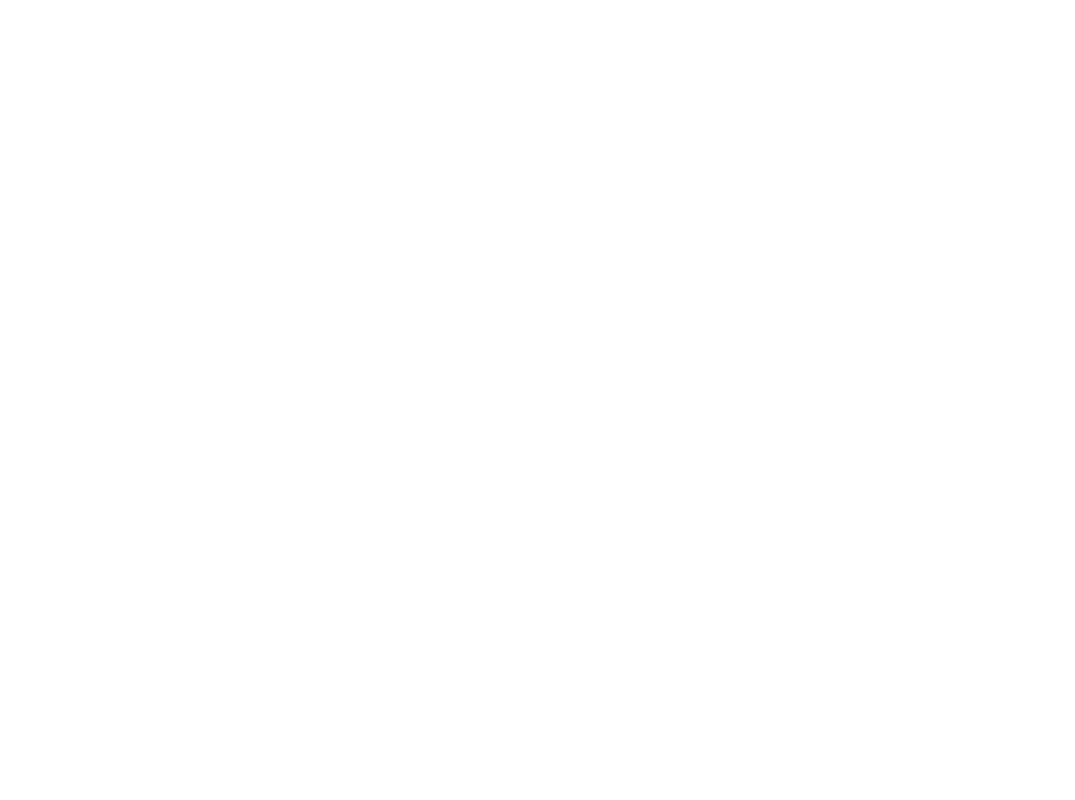
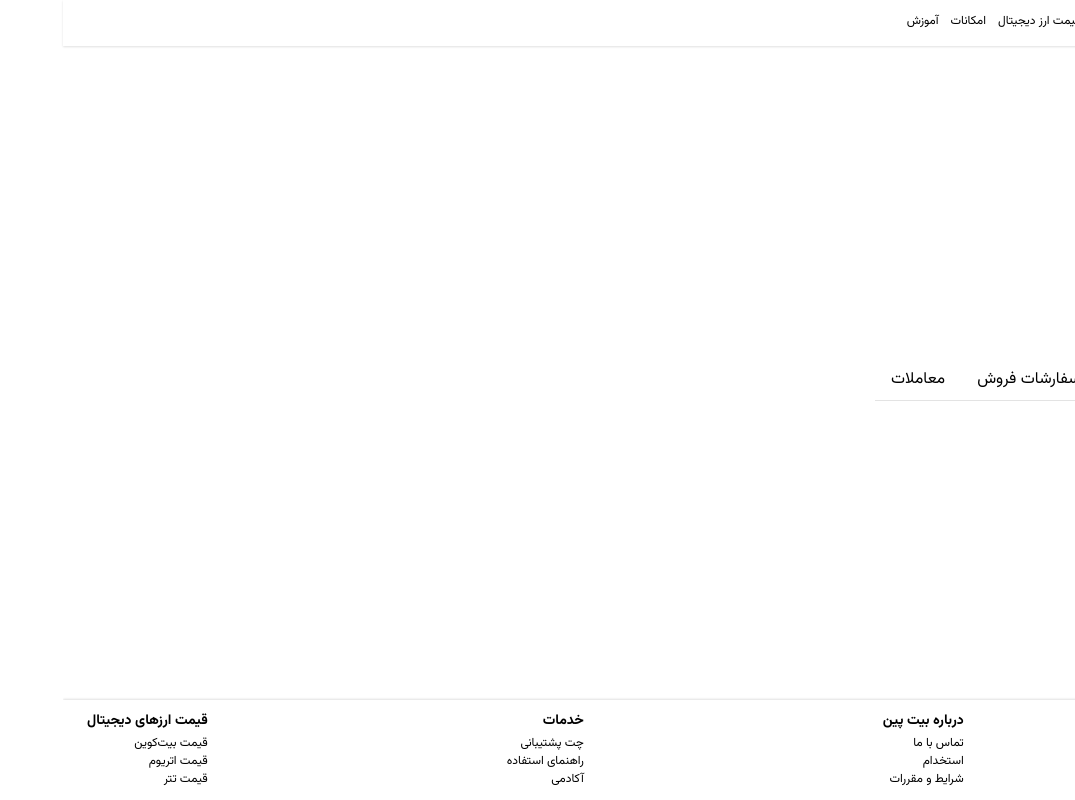
Before and after one commit to Saamiraa/bit-pin-assignment, a React (Vite) app: page /coin/1 in a window 1280 px wide. Before the commit this address had no page. Shown: the whole page, without its empty margins (205-1280 px from the left). Built offline with nearby package versions, Linux system fonts and the light colour scheme.

Commit message:
add cryptoCurrency daetail pages

```diff
--- a/src/App.jsx
+++ b/src/App.jsx
@@ -2,6 +2,7 @@
 
 import Layout from "./layout"
 import Home from "./pages/Home"
+import CryptoCurrency from "./pages/CryptoCurrency"
 
 function App() {
   return (
@@ -9,6 +10,7 @@
       <Routes>
         <Route path="/" element={<Layout />}>
           <Route index element={<Home />} />
+          <Route path="coin/:id" element={<CryptoCurrency />} />
         </Route>
       </Routes>
     </Router>
--- /dev/null
+++ b/src/components/CryptoCurrencyDetail/index.jsx
@@ -0,0 +1,36 @@
+import { useState } from 'react'
+import styles from './style.module.scss'
+
+function CryptoCurrencyDetail() {
+
+  const [activeTab, setActiveTab] = useState('buyOrders')
+
+  const handleTabClick = (tab) => {
+    setActiveTab(tab)
+  }
+
+  return (
+    <div className={styles.cryptoDetailContainer}>
+      <div className={styles.sectionHeader}>
+        <div
+          className={`${styles.tab} ${activeTab === 'buyOrders' ? styles.activeTab : styles.defaultTab}`}
+          onClick={() => handleTabClick('buyOrders')}>
+          <p>سفارشات خرید</p>
+        </div>
+        <div
+          className={`${styles.tab} ${activeTab === 'sellOrders' ? styles.activeTab : styles.defaultTab}`}
+          onClick={() => handleTabClick('sellOrders')}>
+          <p>سفارشات فروش</p>
+        </div>
+        <div
+          className={`${styles.tab} ${activeTab === 'trades' ? styles.activeTab : styles.defaultTab}`}
+          onClick={() => handleTabClick('trades')}>
+          <p>معاملات</p>
+        </div>
+      </div>
+      <div className={styles.detailsContent}></div>
+    </div>
+  )
+}
+
+export default CryptoCurrencyDetail
--- /dev/null
+++ b/src/components/CryptoCurrencyDetail/style.module.scss
@@ -0,0 +1,37 @@
+.cryptoDetailContainer {
+  margin: 12px 120px;
+  width: 100%;
+}
+
+.sectionHeader {
+  height: 48px;
+  display: flex;
+  align-items: center;
+}
+
+.tab {
+  padding: 8px 16px;
+  cursor: pointer;
+  transition: color 0.3s, border-bottom 0.3s;
+  border-bottom: 1px solid transparent;
+
+  p {
+    margin: 0;
+    color: black;
+  }
+}
+
+.activeTab {
+  border-bottom: 1px solid green;
+
+  p {
+    color: green;
+  }
+}
+
+.defaultTab {
+  border-bottom: 1px solid rgba(29, 29, 29, 0.12);
+  ;
+}
+
+.detailsContent {}
--- a/src/components/CryptocurrencyList/components/CryptoItem/index.jsx
+++ b/src/components/CryptocurrencyList/components/CryptoItem/index.jsx
@@ -1,18 +1,26 @@
 /* eslint-disable react/prop-types */
 
+import { useNavigate } from 'react-router-dom';
 import { localizedNumber } from '../../../../utils';
 import styles from './styles.module.scss'
 
 function CryptoItem({ data }) {
+
+  const navigate = useNavigate()
 
   const titleFa = data.currency1.title_fa;
   const image = data.currency1.image;
   const price = data.price;
   const formattedNumber = new Intl.NumberFormat().format(price);
   const code = data.code;
+  const id = data.id
+
+  const handleNavigation = (id) => {
+    navigate(`/coin/${id}`)
+  }
 
   return (
-    <div className={styles.cryptoCard}>
+    <div className={styles.cryptoCard} onClick={() => handleNavigation(id)}>
       <div className={styles.cryptoCardHeader}>
         <img alt={titleFa} src={image} className={styles.cryptoImage} />
         <div className={styles.cryptoTitle}>
--- /dev/null
+++ b/src/pages/CryptoCurrency/index.jsx
@@ -0,0 +1,9 @@
+import CryptoCurrencyDetail from "../../components/CryptoCurrencyDetail"
+
+function CryptoCurrency() {
+  return (
+    <CryptoCurrencyDetail />
+  )
+}
+
+export default CryptoCurrency
```
Also changed, not shown: src/components/CryptoCurrencyDetail/components/Buy/index.jsx (added, +7 -0 lines), src/components/CryptoCurrencyDetail/components/Sell/index.jsx (added, +8 -0 lines), src/hooks/use-fetch-crypto-detail.js (added, +46 -0 lines), src/components/CryptoCurrencyDetail/components/Transactions/index.jsx (added).
